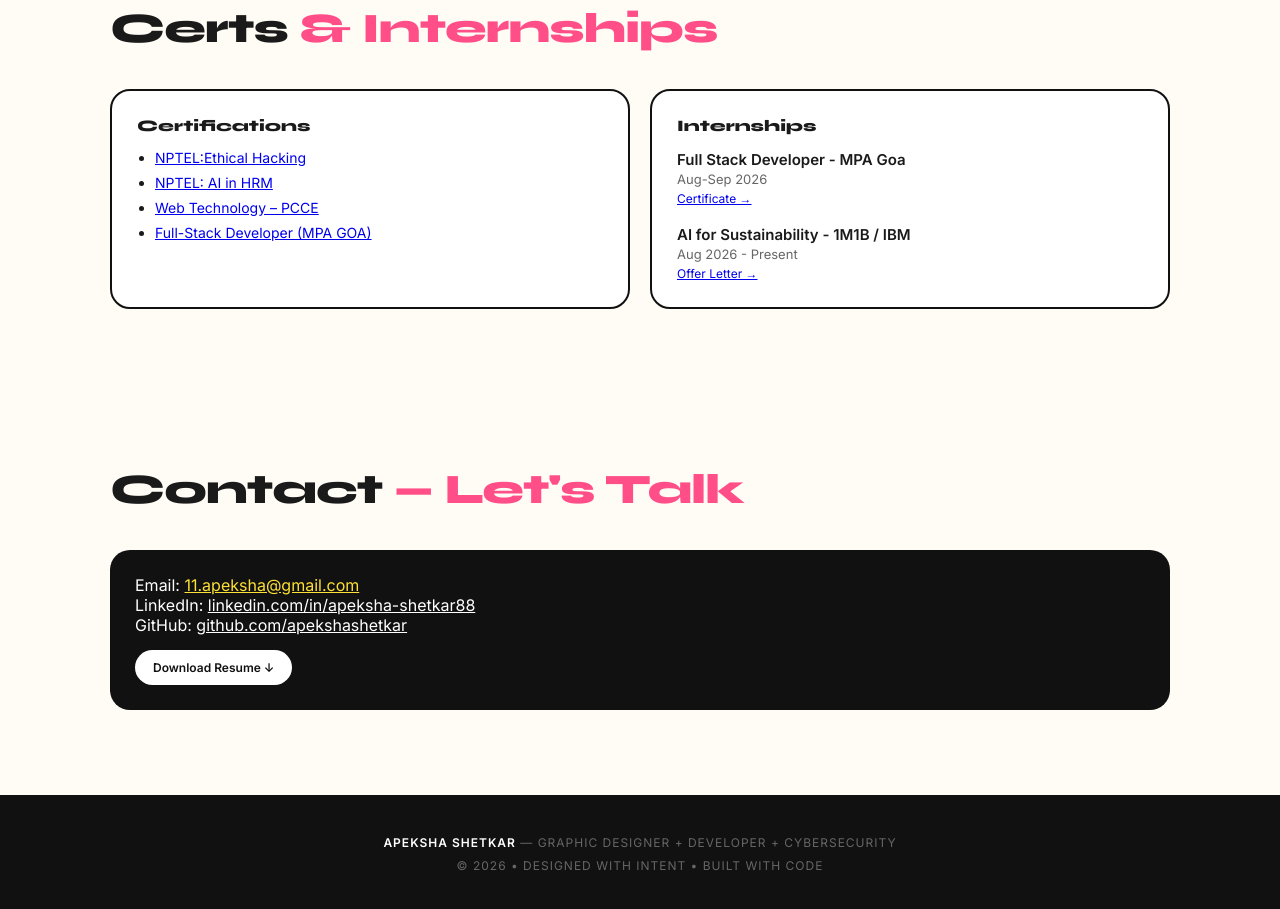
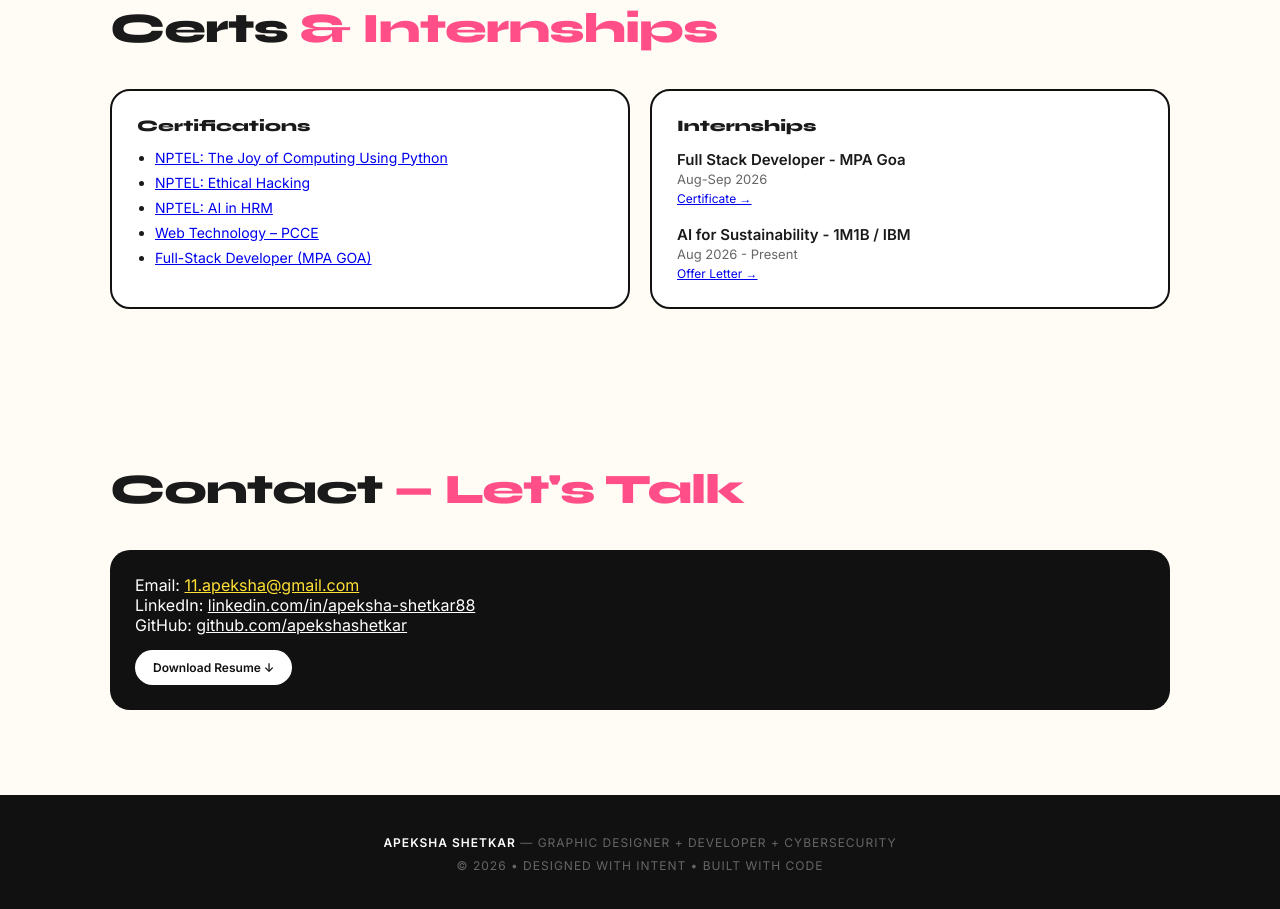
Before and after one commit to apekshashetkar/portfolio, a plain HTML site: page index.html in a window 1280 px wide. Shown: the part 2357-3266 px from the top of the page. Drawn offline with Linux system fonts and the light colour scheme.

Commit message:
Update index.html

```diff
--- a/index.html
+++ b/index.html
@@ -157,7 +157,8 @@ footer strong{color:#fff}
 <div class="card-simple">
 <h4 style="font-family:'Syne';margin-bottom:10px">Certifications</h4>
 <ul style="margin-left:18px;font-size:14px;line-height:1.8">
-<li><a href="./certificates/ETHICAL-HACKING.pdf" target="_blank">NPTEL:Ethical Hacking </a></li>
+<li><a href="./certificates/JOY-OF-COMPUTING-PYTHON.pdf" target="_blank">NPTEL: The Joy of Computing Using Python </a></li>
+<li><a href="./certificates/ETHICAL-HACKING.pdf" target="_blank">NPTEL: Ethical Hacking </a></li>
 <li><a href="./certificates/AI IN HUMAN RESOURCE.pdf" target="_blank">NPTEL: AI in HRM</a></li>
 <li><a href="./certificates/WEB-TECH-PCCE.jpg" target="_blank">Web Technology – PCCE</a></li>
 <li><a href="./certificates/Full-Stack-Software-Developer-Industrial-Systems-MPA-GOA.jpg" target="_blank">Full-Stack Developer (MPA GOA)</a></li>
```
